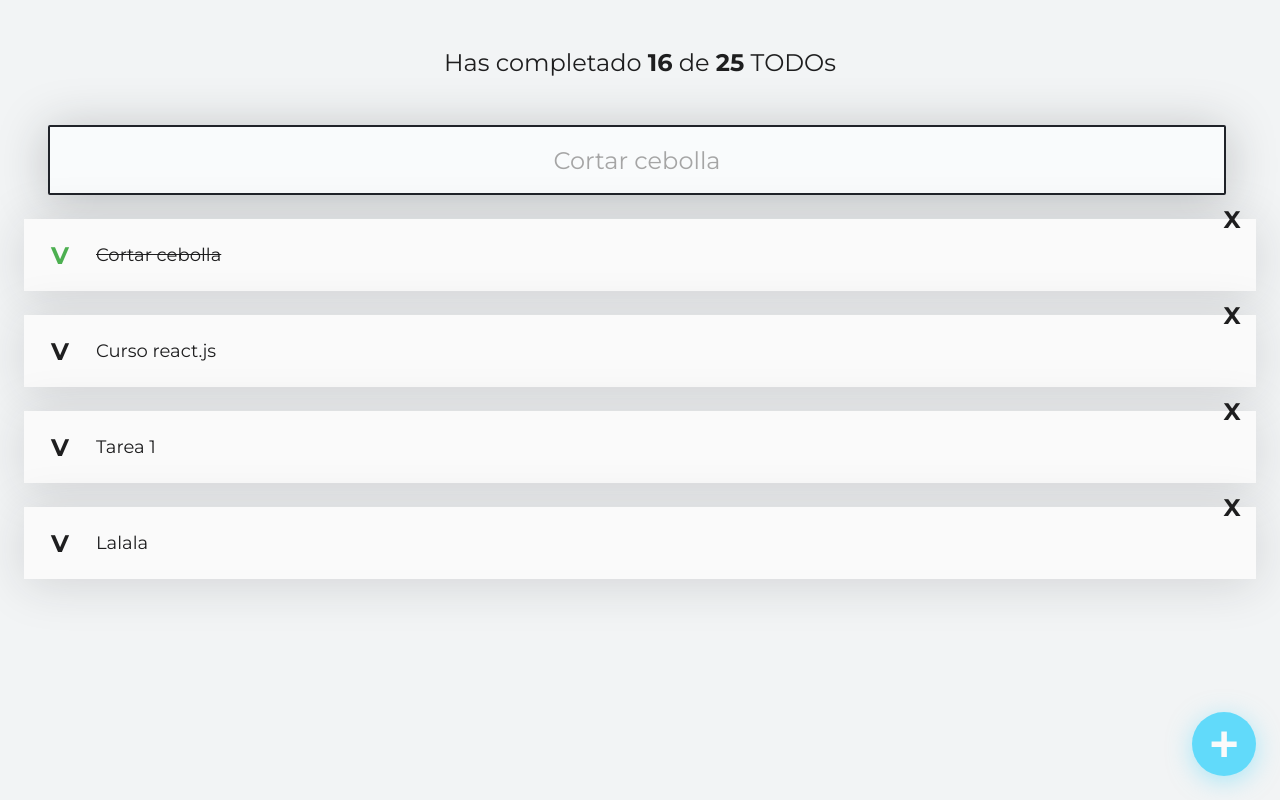
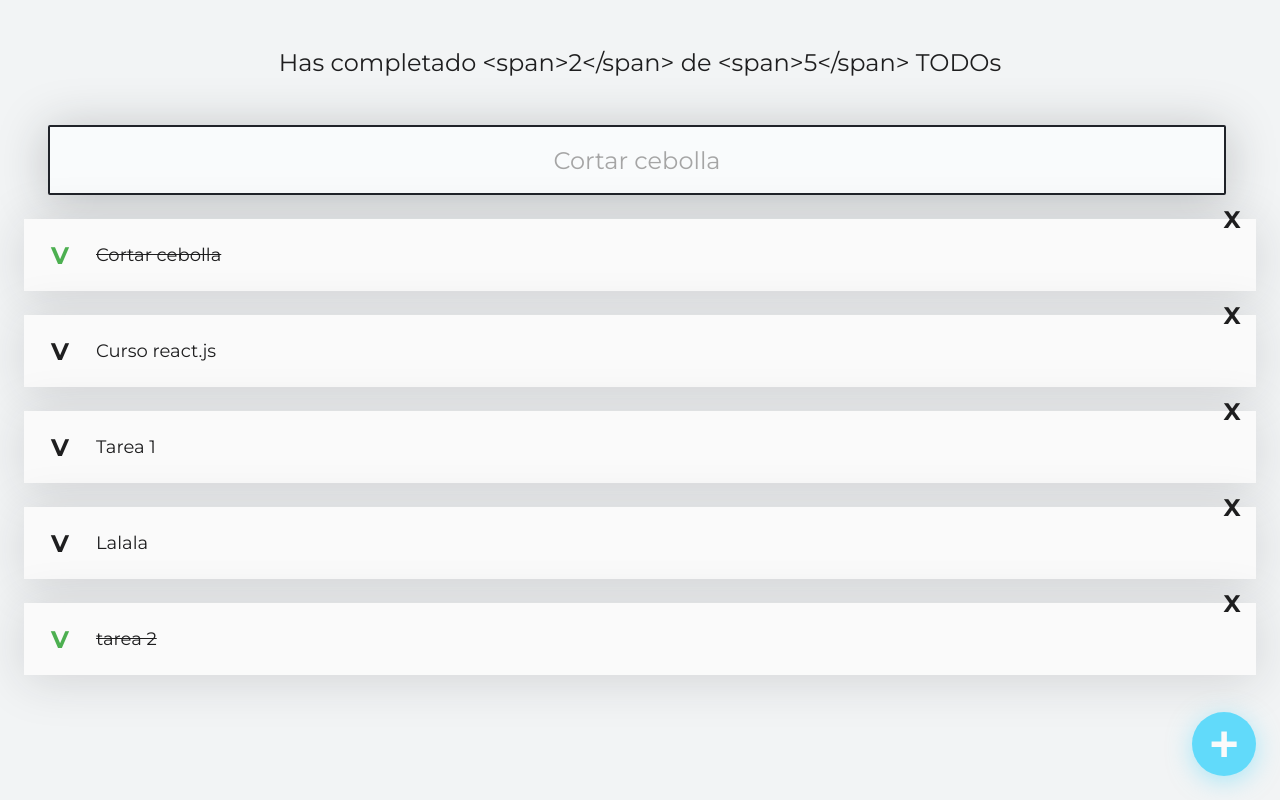
Before and after one commit to AndresSelaya/react-platzi, a React (Create React App) app in the folder react-curso/: page / in a window 1280 px wide. Built offline with nearby package versions, Linux system fonts and the light colour scheme.

Commit message:
completar y eliminar todos

```diff
--- a/react-curso/src/App.js
+++ b/react-curso/src/App.js
@@ -3,26 +3,61 @@ import { TodoSearch } from './TodoSearch';
 import { TodoList } from './TodoList';
 import { TodoItem } from './TodoItem';
 import { CreateTodoButton } from './CreateTodoButton';
+import React from 'react';
 
 const defaultTodos = [
   {text:'Cortar cebolla', completed: true},
   {text:'Curso react.js', completed: false},
   {text:'Tarea 1', completed: false},
-  {text:'Lalala', completed: false}
+  {text:'Lalala', completed: false},
+  {text:'tarea 2', completed: true}
 ]
 
 function App() {
+  const [todos, setTodos] = React.useState(defaultTodos);
+  const [searchValue, setSearchValue] = React.useState('');
+
+  //estados derivados
+  const completedTodos = todos.filter(todo => !!todo.completed).length;
+  const totalTodos = todos.length;
+
+  const searchedTodos = todos.filter((todo) =>{
+    const todoText = todo.text.toLowerCase();
+    const searchText = searchValue.toLowerCase()
+    return todoText.includes(searchText)
+  })
+
+  //buscar cual todo se clickeo complete V y actualizar
+  const completeTodo = (text)=>{
+    const newTodos = [...todos];
+    const indexTodo = newTodos.findIndex((todo) => todo.text === text)
+    newTodos[indexTodo].completed = true;
+    setTodos(newTodos);
+  }
+
+  const deleteTodo = (text)=>{
+    const newTodos = [...todos];
+    const indexTodo = newTodos.findIndex((todo) => todo.text === text)
+    newTodos.splice(indexTodo,1);
+    setTodos(newTodos);
+  }
+
   return (
     <>
-      <TodoCounter completed={16} total={25}/>
-      <TodoSearch />
+      <TodoCounter completed={completedTodos} total={totalTodos}/>
+      <TodoSearch
+        searchValue={searchValue}
+        setSearchValue={setSearchValue}
+      />
 
       <TodoList>
-        {defaultTodos.map(todo => (
+        {searchedTodos.map(todo => (
           <TodoItem
             key={todo.text}
             text={todo.text}
             completed={todo.completed}
+            onComplete={() => completeTodo(todo.text)}
+            onDelete={()=> deleteTodo(todo.text)}
           />
         ))}
       </TodoList>
--- a/react-curso/src/TodoCounter.js
+++ b/react-curso/src/TodoCounter.js
@@ -1,9 +1,15 @@
 import './TodoCounter.css';
 
 function TodoCounter({ total, completed }){
+  let res;
+  if(total===completed){
+    res = `Felicidades! has completado todos los TODOs`
+  }else{
+    res = `Has completado <span>${completed}</span> de <span>${total}</span> TODOs`
+  }
   return(
     <h1 className='TodoCounter'>
-      Has completado <span>{completed}</span> de <span>{total}</span> TODOs
+      {res}
     </h1>
   );
 }
--- a/react-curso/src/TodoItem.js
+++ b/react-curso/src/TodoItem.js
@@ -3,9 +3,14 @@ import './TodoItem.css';
 function TodoItem(props){
     return(
       <li className='TodoItem'>
-        <span className={`Icon Icon-check ${props.completed && 'Icon-check--active'}`}>V</span>
+        <span
+          className={`Icon Icon-check ${props.completed && 'Icon-check--active'}`}
+          onClick={props.onComplete}>V</span>
         <p className={`TodoItem-p ${props.completed && 'TodoItem-p--complete'}`}>{props.text}</p>
-        <span className='Icon Icon-delete'>X</span>
+        <span
+          className='Icon Icon-delete'
+          onClick={props.onDelete}
+        >X</span>
       </li>
     );
 }
--- a/react-curso/src/TodoSearch.js
+++ b/react-curso/src/TodoSearch.js
@@ -1,10 +1,8 @@
 import React from 'react';
 import './TodoSearch.css';
 
-function TodoSearch(){
-  const [searchValue, setSearchValue] = React.useState('');
+function TodoSearch({searchValue, setSearchValue}){
 
-  console.log('Se busco '+ searchValue)
   return(
     <input
       placeholder="Cortar cebolla"
```
